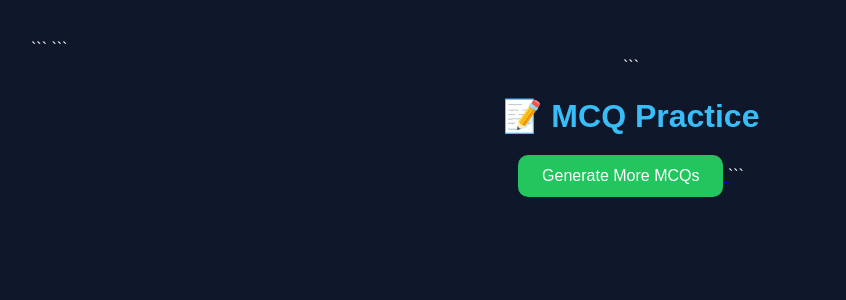
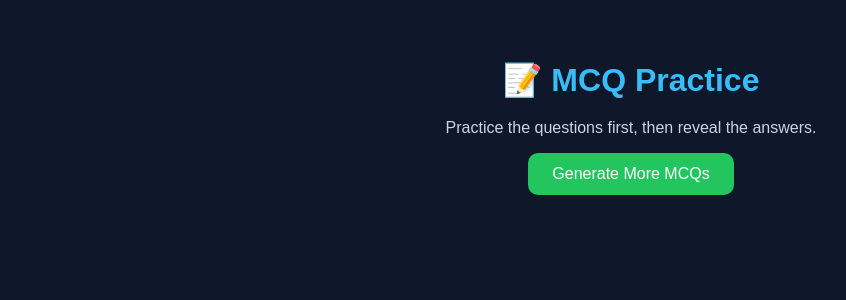
Before and after one commit to AyushVardhanOG/AI-Flashcard-Generator, a Flask app: template templates/mcqs.html in a window 1280 px wide. Shown: the top 300 px of the page, without its empty margins (9-855 px from the left). Run offline with Flask 3, Linux system fonts and the light colour scheme; the template is opened without the code that fills it, so the values that code supplies are empty.

Commit message:
Improved MCQ practice page

````diff
--- a/templates/mcqs.html
+++ b/templates/mcqs.html
@@ -1,21 +1,20 @@
 <!DOCTYPE html>
-
 <html>
 <head>
     <title>MCQ Practice</title>
 
-```
     <link rel="stylesheet"
           href="{{ url_for('static', filename='style.css') }}">
-```
-
 </head>
 <body>
 
 <div class="container">
 
-```
     <h1>📝 MCQ Practice</h1>
+
+    <p>
+        Practice the questions first, then reveal the answers.
+    </p>
 
     {% for mcq in mcqs %}
 
@@ -23,7 +22,7 @@
 
         <details>
 
-        <summary>Show Question</summary>
+            <summary>Show Question & Answer</summary>
 
             <pre>{{ mcq }}</pre>
 
@@ -38,7 +37,6 @@
             Generate More MCQs
         </button>
     </a>
-```
 
 </div>
 
````
Lines whose indentation alone changed are shown as unchanged.
